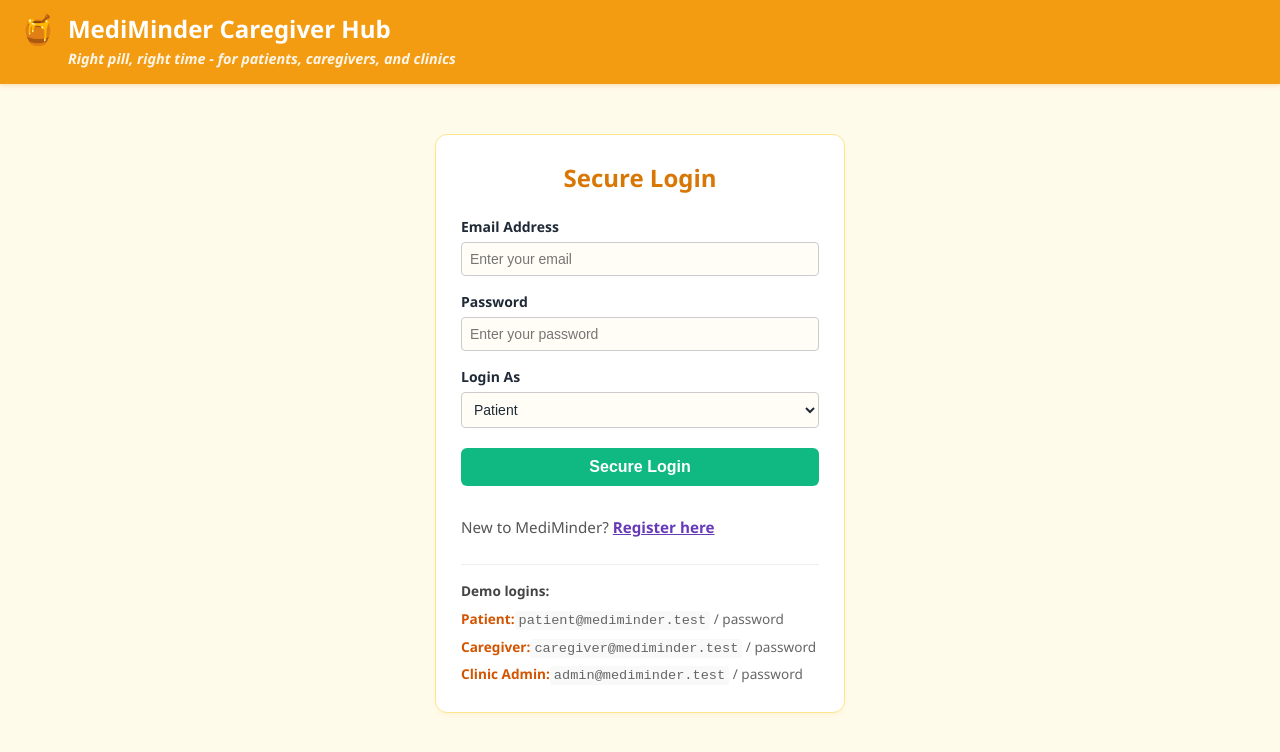
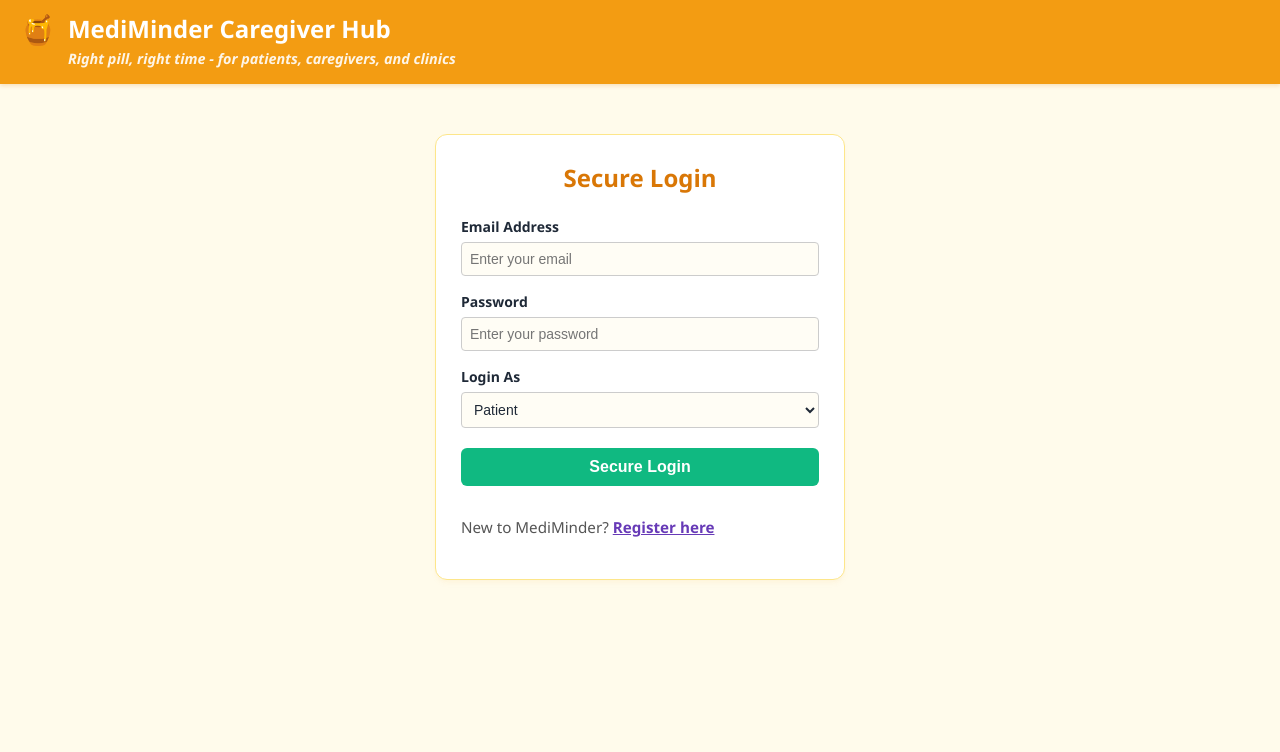
Before and after one commit to tirazman/SCSM2223-HONEYBUNCH-MEDIMINDER, a JavaScript app in the folder frontend/: page /login in a window 1280 px wide. Shown: the top 752 px of the page. Built offline with nearby package versions, Linux system fonts and the light colour scheme.

Commit message:
Update Login.vue

```diff
--- a/frontend/src/views/Login.vue
+++ b/frontend/src/views/Login.vue
@@ -45,25 +45,6 @@
         </router-link>
       </p>
 
-      <div style="margin-top: 25px; padding-top: 15px; border-top: 1px solid #eee; font-size: 0.85rem; color: #666; text-align: left; line-height: 1.6;">
-        <p style="margin: 0 0 6px 0; font-weight: bold; color: #444;">Demo logins:</p>
-
-        <div style="margin-bottom: 4px;">
-          <strong style="color: #d35400;">Patient:</strong>
-          <span style="font-family: monospace; background: #f9f9f9; padding: 2px 4px; border-radius: 3px;">patient@mediminder.test</span> / <span>password</span>
-        </div>
-
-        <div style="margin-bottom: 4px;">
-          <strong style="color: #d35400;">Caregiver:</strong>
-          <span style="font-family: monospace; background: #f9f9f9; padding: 2px 4px; border-radius: 3px;">caregiver@mediminder.test</span> / <span>password</span>
-        </div>
-
-        <div>
-          <strong style="color: #d35400;">Clinic Admin:</strong>
-          <span style="font-family: monospace; background: #f9f9f9; padding: 2px 4px; border-radius: 3px;">admin@mediminder.test</span> / <span>password</span>
-        </div>
-      </div>
-
     </div>
   </div>
 </template>
```
